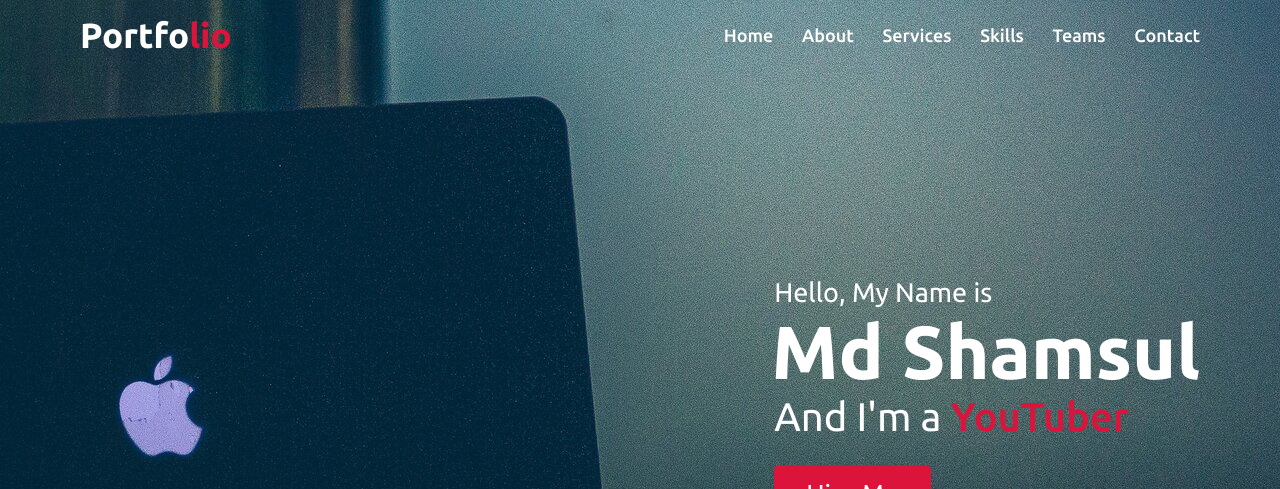
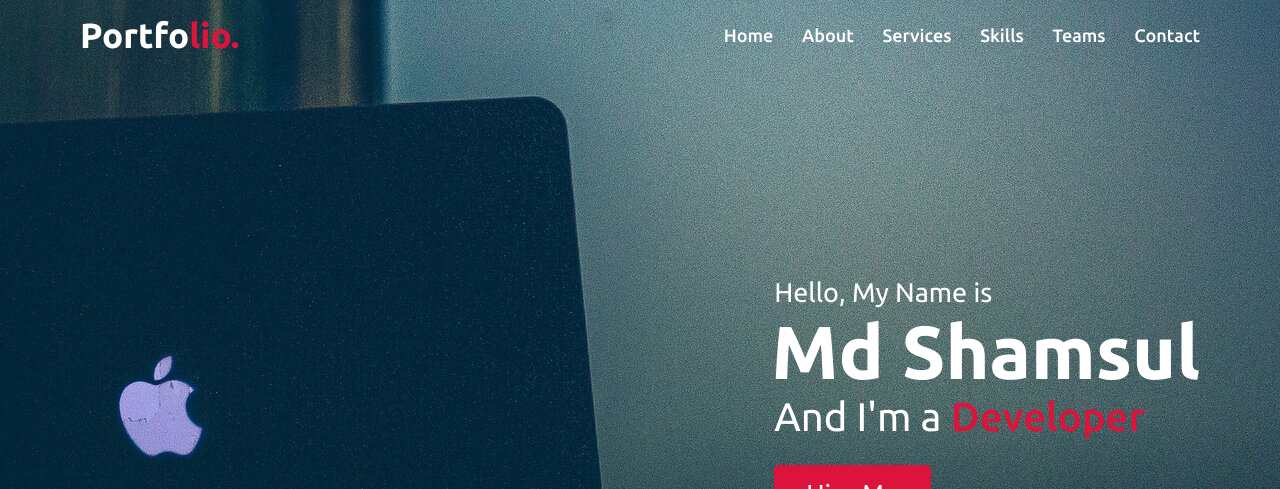
Before and after one commit to shaun126/MdShamsul, a plain HTML site: page index.html in a window 1280 px wide. Shown: the top 489 px of the page. Drawn offline with nearby package versions, Linux system fonts and the light colour scheme.

Commit message:
Change word youtuber to developer

```diff
--- a/index.html
+++ b/index.html
@@ -21,7 +21,7 @@
 		<nav class="navbar">
 			<div class="max-width">
 				<div class="logo">
-					<a href="#">Portfo<span>lio</span></a>
+					<a href="#">Portfo<span>lio.</span></a>
 				</div>
 				<ul class="menu">
 					<li><a href="#home" class="menu-btn">Home</a></li>
@@ -43,7 +43,7 @@
 				<div class="home-content">
 					<div class="text-1">Hello, My Name is</div>
 					<div class="text-2">Md Shamsul</div>
-					<div class="text-3">And I'm a <span>YouTuber</span></div>
+					<div class="text-3">And I'm a <span>Developer</span></div>
 					<a href="#">Hire Me</a>
 				</div>
 			</div>
```
